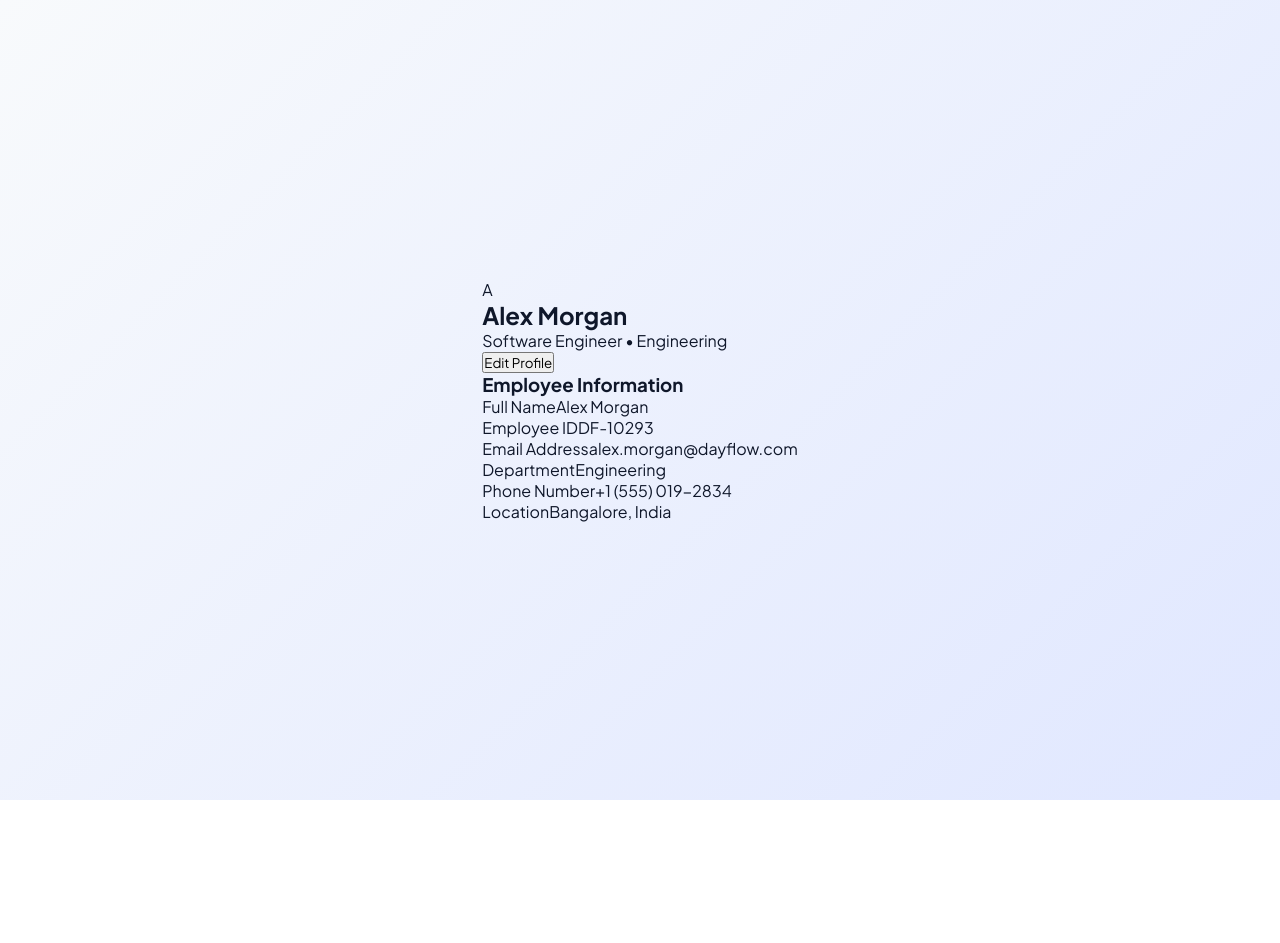
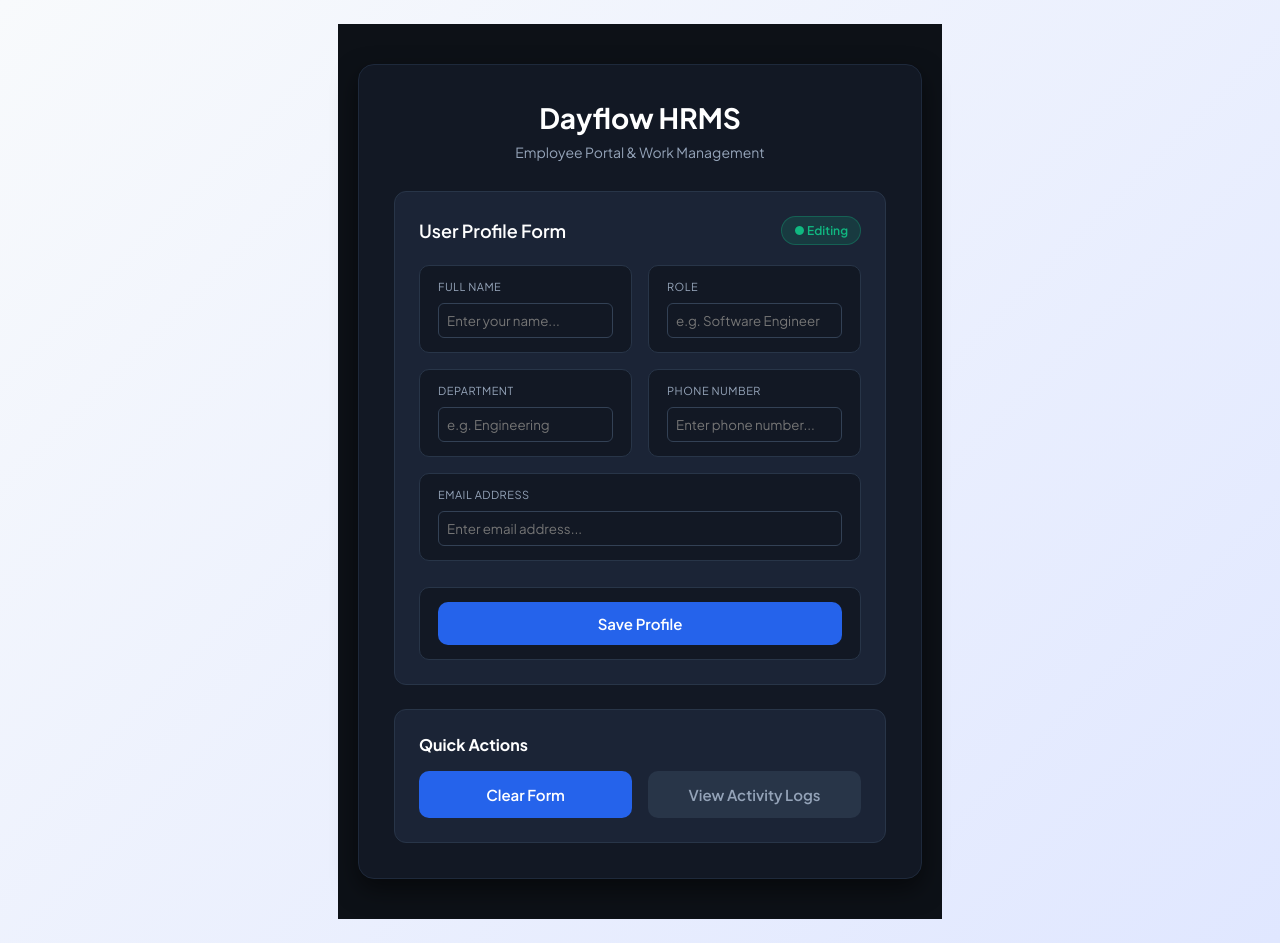
Before and after one commit to rachanans09/Dayflow, a React (Vite) app: page / in a window 1280 px wide. Before the commit the page ends 800 px from the top, so only its background shows below. Built offline with nearby package versions, Linux system fonts and the light colour scheme.

Commit message:
Update profile form with properly capitalized labels

```diff
--- a/src/pages/Profile/Profile.css
+++ b/src/pages/Profile/Profile.css
@@ -0,0 +1,156 @@
+/* src/pages/Profile/Profile.css */
+
+.profile-wrapper {
+  background-color: #0d1117;
+  min-height: 100vh;
+  padding: 40px 20px;
+  display: flex;
+  justify-content: center;
+  font-family: 'Segoe UI', Roboto, Helvetica, Arial, sans-serif;
+  color: #ffffff;
+}
+
+.profile-main-card {
+  background-color: #121824;
+  border: 1px solid #1e293b;
+  border-radius: 16px;
+  width: 100%;
+  max-width: 650px;
+  padding: 35px;
+  box-shadow: 0 10px 25px rgba(0, 0, 0, 0.5);
+}
+
+.profile-top-header {
+  text-align: center;
+  margin-bottom: 30px;
+}
+
+.profile-top-header h1 {
+  font-size: 28px;
+  font-weight: 700;
+  margin: 0 0 8px 0;
+  color: #ffffff;
+}
+
+.profile-top-header p {
+  color: #94a3b8;
+  font-size: 14px;
+  margin: 0;
+}
+
+/* User Info Card Section */
+.profile-info-box {
+  background-color: #1b2436;
+  border: 1px solid #283548;
+  border-radius: 12px;
+  padding: 24px;
+  margin-bottom: 24px;
+}
+
+.profile-info-header {
+  display: flex;
+  justify-content: space-between;
+  align-items: center;
+  margin-bottom: 20px;
+}
+
+.profile-info-header h3 {
+  margin: 0;
+  font-size: 18px;
+  font-weight: 600;
+  color: #ffffff;
+}
+
+.status-badge {
+  background-color: rgba(16, 185, 129, 0.15);
+  color: #10b981;
+  padding: 6px 12px;
+  border-radius: 20px;
+  font-size: 12px;
+  font-weight: 600;
+  border: 1px solid rgba(16, 185, 129, 0.3);
+}
+
+.profile-details-grid {
+  display: grid;
+  grid-template-columns: 1fr 1fr;
+  gap: 16px;
+}
+
+.profile-field-card {
+  background-color: #121824;
+  border: 1px solid #283548;
+  border-radius: 10px;
+  padding: 14px 18px;
+}
+
+.profile-field-card.full-width {
+  grid-column: span 2;
+}
+
+.field-label {
+  font-size: 11px;
+  text-transform: uppercase;
+  color: #94a3b8;
+  letter-spacing: 0.5px;
+  margin-bottom: 6px;
+}
+
+.field-value {
+  font-size: 15px;
+  color: #ffffff;
+  font-weight: 500;
+}
+
+/* Actions Section */
+.profile-actions-box {
+  background-color: #1b2436;
+  border: 1px solid #283548;
+  border-radius: 12px;
+  padding: 24px;
+}
+
+.profile-actions-box h3 {
+  margin: 0 0 16px 0;
+  font-size: 16px;
+  color: #ffffff;
+}
+
+.action-buttons-group {
+  display: grid;
+  grid-template-columns: 1fr 1fr;
+  gap: 16px;
+}
+
+.btn-primary-action {
+  background-color: #2563eb;
+  color: #ffffff;
+  border: none;
+  padding: 14px;
+  border-radius: 10px;
+  font-size: 15px;
+  font-weight: 600;
+  cursor: pointer;
+  transition: background-color 0.2s;
+}
+
+.btn-primary-action:hover {
+  background-color: #1d4ed8;
+}
+
+.btn-secondary-action {
+  background-color: #283548;
+  color: #94a3b8;
+  border: none;
+  padding: 14px;
+  border-radius: 10px;
+  font-size: 15px;
+  font-weight: 600;
+  cursor: pointer;
+  transition: background-color 0.2s;
+}
+
+.btn-secondary-action:hover {
+  background-color: #334155;
+  color: #ffffff;
+}
--- a/src/pages/Profile/Profile.jsx
+++ b/src/pages/Profile/Profile.jsx
@@ -1,20 +1,17 @@
 import React, { useState } from 'react';
-import './Profile.css'; // Imports the matching dark theme styles
+import './Profile.css';
 
 export default function Profile() {
-  // Example data - replace with real user data from Firebase later
   const [employeeData, setEmployeeData] = useState({
-    fullName: 'Alex Morgan',
-    email: 'alex.morgan@dayflow.com',
-    role: 'Software Engineer',
-    department: 'Engineering',
-    phone: '+1 (555) 019-2834',
-    location: 'Bangalore, India',
-    employeeId: 'DF-10293'
+    fullName: '',
+    email: '',
+    role: '',
+    department: '',
+    phone: '',
+    location: ''
   });
 
-  // Controls whether to show view mode or edit form
-  const [isEditing, setIsEditing] = useState(false);
+  const [isEditing, setIsEditing] = useState(true);
 
   const handleChange = (e) => {
     const { name, value } = e.target;
@@ -23,125 +20,143 @@ export default function Profile() {
 
   const handleSave = (e) => {
     e.preventDefault();
-    // Here you would typically call an API or Firebase to save data
     setIsEditing(false);
-    alert('Profile updated successfully!');
+    alert('Profile details saved successfully!');
   };
 
   return (
-    <div className="profile-container">
-      {/* Header Card */}
-      <div className="profile-header-card">
-        <div className="profile-avatar">
-          {employeeData.fullName.charAt(0)}
+    <div className="profile-wrapper">
+      <div className="profile-main-card">
+        {/* Top Header */}
+        <div className="profile-top-header">
+          <h1>Dayflow HRMS</h1>
+          <p>Employee Portal & Work Management</p>
         </div>
-        <div className="profile-title-info">
-          <h2>{employeeData.fullName}</h2>
-          <p>{employeeData.role} • {employeeData.department}</p>
+
+        {/* Profile Content Block */}
+        <div className="profile-info-box">
+          <div className="profile-info-header">
+            <h3>User Profile Form</h3>
+            <span className="status-badge">{isEditing ? '● Editing' : '● Saved'}</span>
+          </div>
+
+          {!isEditing ? (
+            <div>
+              <div className="profile-details-grid" style={{ marginBottom: '20px' }}>
+                <div className="profile-field-card">
+                  <div className="field-label">Full Name</div>
+                  <div className="field-value">{employeeData.fullName || 'Not provided'}</div>
+                </div>
+                <div className="profile-field-card">
+                  <div className="field-label">Role</div>
+                  <div className="field-value">{employeeData.role || 'Not provided'}</div>
+                </div>
+                <div className="profile-field-card">
+                  <div className="field-label">Department</div>
+                  <div className="field-value">{employeeData.department || 'Not provided'}</div>
+                </div>
+                <div className="profile-field-card">
+                  <div className="field-label">Phone Number</div>
+                  <div className="field-value">{employeeData.phone || 'Not provided'}</div>
+                </div>
+                <div className="profile-field-card full-width" style={{ gridColumn: 'span 2' }}>
+                  <div className="field-label">Email Address</div>
+                  <div className="field-value">{employeeData.email || 'Not provided'}</div>
+                </div>
               </div>
               <button
-          className="edit-toggle-btn"
-          onClick={() => setIsEditing(!isEditing)}
+                type="button"
+                className="btn-primary-action"
+                onClick={() => setIsEditing(true)}
+                style={{ width: '100%' }}
               >
-          {isEditing ? 'Cancel Edit' : 'Edit Profile'}
+                Edit Details
               </button>
             </div>
-
-      {/* Content Card (Details or Form) */}
-      <div className="profile-content-card">
-        <h3>Employee Information</h3>
-
-        {!isEditing ? (
-          // VIEW MODE: Clean data grid
-          <div className="profile-details-grid">
-            <div className="detail-item">
-              <span className="label">Full Name</span>
-              <span className="value">{employeeData.fullName}</span>
-            </div>
-            <div className="detail-item">
-              <span className="label">Employee ID</span>
-              <span className="value">{employeeData.employeeId}</span>
-            </div>
-            <div className="detail-item">
-              <span className="label">Email Address</span>
-              <span className="value">{employeeData.email}</span>
-            </div>
-            <div className="detail-item">
-              <span className="label">Department</span>
-              <span className="value">{employeeData.department}</span>
-            </div>
-            <div className="detail-item">
-              <span className="label">Phone Number</span>
-              <span className="value">{employeeData.phone}</span>
-            </div>
-            <div className="detail-item">
-              <span className="label">Location</span>
-              <span className="value">{employeeData.location}</span>
-            </div>
-          </div>
           ) : (
-          // EDIT MODE: Input form
-          <form onSubmit={handleSave} className="profile-edit-form">
-            <div className="form-group">
-              <label>Full Name</label>
+            <form onSubmit={handleSave} className="profile-details-grid">
+              <div className="profile-field-card">
+                <div className="field-label">Full Name</div>
                 <input
                   type="text"
                   name="fullName"
                   value={employeeData.fullName}
                   onChange={handleChange}
+                  placeholder="Enter your name..."
+                  style={{ width: '100%', background: '#121824', border: '1px solid #334155', color: '#fff', padding: '8px', borderRadius: '6px', marginTop: '4px' }}
                   required
                 />
               </div>
-            <div className="form-group">
-              <label>Employee ID</label>
+              <div className="profile-field-card">
+                <div className="field-label">Role</div>
                 <input
                   type="text"
-                name="employeeId"
-                value={employeeData.employeeId}
+                  name="role"
+                  value={employeeData.role}
                   onChange={handleChange}
-                readOnly /* Often non-editable */
+                  placeholder="e.g. Software Engineer"
+                  style={{ width: '100%', background: '#121824', border: '1px solid #334155', color: '#fff', padding: '8px', borderRadius: '6px', marginTop: '4px' }}
                 />
               </div>
-            <div className="form-group">
-              <label>Email Address</label>
+              <div className="profile-field-card">
+                <div className="field-label">Department</div>
+                <input
+                  type="text"
+                  name="department"
+                  value={employeeData.department}
+                  onChange={handleChange}
+                  placeholder="e.g. Engineering"
+                  style={{ width: '100%', background: '#121824', border: '1px solid #334155', color: '#fff', padding: '8px', borderRadius: '6px', marginTop: '4px' }}
+                />
+              </div>
+              <div className="profile-field-card">
+                <div className="field-label">Phone Number</div>
+                <input
+                  type="text"
+                  name="phone"
+                  value={employeeData.phone}
+                  onChange={handleChange}
+                  placeholder="Enter phone number..."
+                  style={{ width: '100%', background: '#121824', border: '1px solid #334155', color: '#fff', padding: '8px', borderRadius: '6px', marginTop: '4px' }}
+                />
+              </div>
+              <div className="profile-field-card full-width" style={{ gridColumn: 'span 2' }}>
+                <div className="field-label">Email Address</div>
                 <input
                   type="email"
                   name="email"
                   value={employeeData.email}
                   onChange={handleChange}
+                  placeholder="Enter email address..."
+                  style={{ width: '100%', background: '#121824', border: '1px solid #334155', color: '#fff', padding: '8px', borderRadius: '6px', marginTop: '4px' }}
                   required
                 />
               </div>
-            <div className="form-group">
-              <label>Department</label>
-              <input
-                type="text"
-                name="department"
-                value={employeeData.department}
-                onChange={handleChange}
-              />
+              <div className="profile-field-card full-width" style={{ gridColumn: 'span 2', marginTop: '10px' }}>
+                <button type="submit" className="btn-primary-action" style={{ width: '100%', padding: '12px' }}>
+                  Save Profile
+                </button>
               </div>
-            <div className="form-group">
-              <label>Phone Number</label>
-              <input
-                type="text"
-                name="phone"
-                value={employeeData.phone}
-                onChange={handleChange}
-              />
-            </div>
-            <div className="form-group">
-              <label>Location</label>
-              <input
-                type="text"
-                name="location"
-                value={employeeData.location}
-                onChange={handleChange}
-              />
-            </div>
-            <button type="submit" className="save-btn">Save Changes</button>
             </form>
           )}
+        </div>
+
+        {/* Quick Actions Box */}
+        <div className="profile-actions-box">
+          <h3>Quick Actions</h3>
+          <div className="action-buttons-group">
+            <button
+              type="button"
+              className="btn-primary-action"
+              onClick={() => setEmployeeData({ fullName: '', email: '', role: '', department: '', phone: '', location: '' })}
+            >
+              Clear Form
+            </button>
+            <button type="button" className="btn-secondary-action" onClick={() => alert('Viewing system logs...')}>
+              View Activity Logs
+            </button>
+          </div>
+        </div>
       </div>
     </div>
   );
```
Lines whose indentation alone changed are shown as unchanged.
